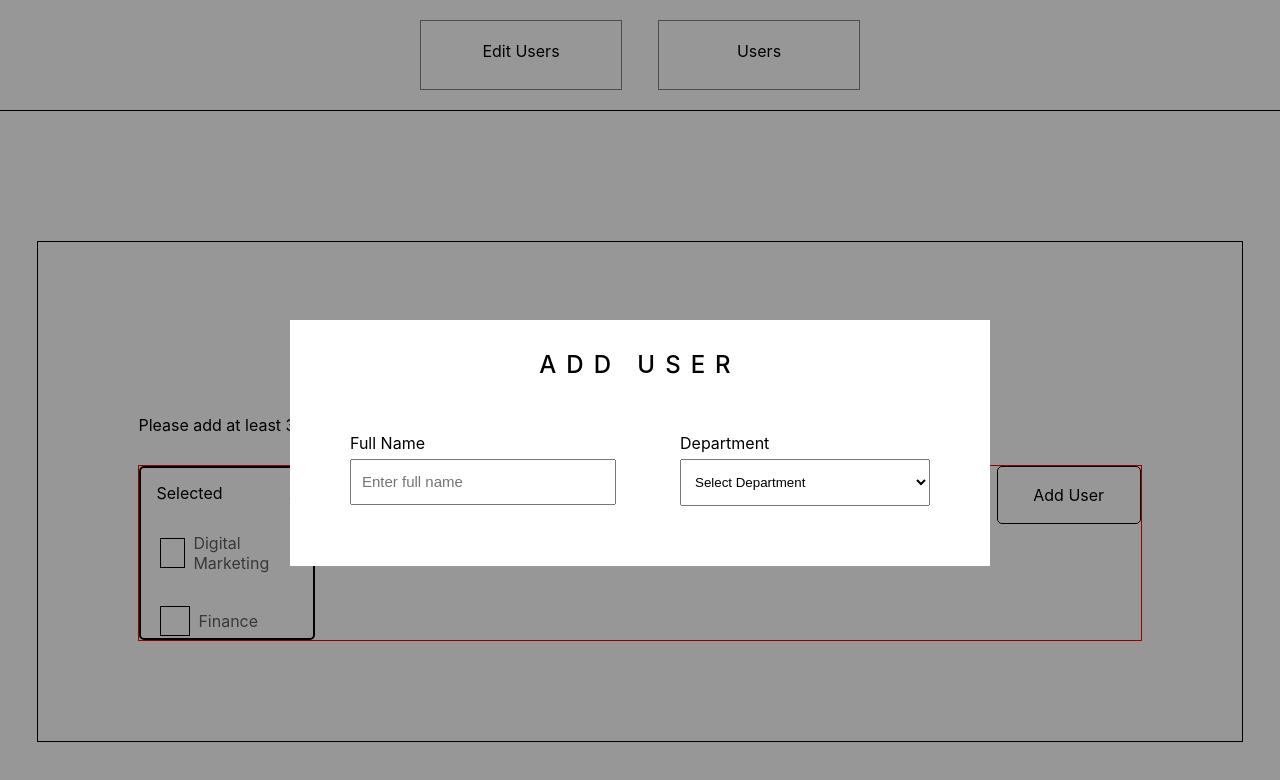
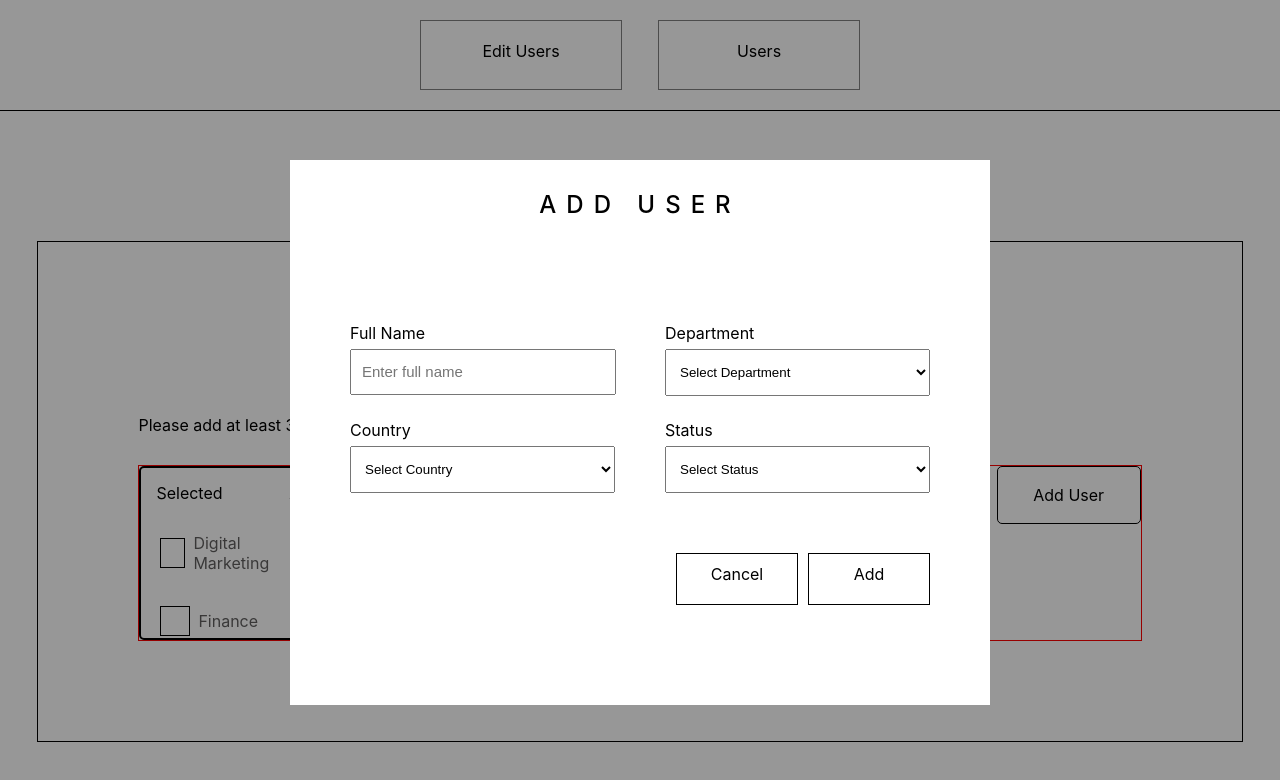
Before and after one commit to Ankaanaa/testWork, a React (Create React App) app: page /users in a window 1280 px wide. Both pictures are taken after a click on the element "Add User". Shown: the top 780 px of the page. Built offline with nearby package versions, Linux system fonts and the light colour scheme.

Commit message:
Окрнчание верстки модалки и функционал добавления нового пользователя

```diff
--- a/src/users/modal/Modal.scss
+++ b/src/users/modal/Modal.scss
@@ -12,7 +12,7 @@
         background-color: white;
         max-width: 700px;
         margin: 0 auto;
-        top: 40%;
+        top: 20%;
     }
 
     .modal__title {
@@ -25,6 +25,7 @@
     }
     .modal__content {
         padding: 60px;
+        padding-bottom: 100px;
         margin-top: 20px;
     }
     .modal__form {
@@ -34,6 +35,7 @@
     }
     .modal__items {
         position: relative;
+        margin-top: 50px;
     }
     .modal__input {
         width: 250px;
@@ -45,7 +47,13 @@
         }
     }
     .modal__select {
-        width: 250px;
+        width: 265px;
+        height: 47px;
+        padding-left: 10px;
+    }
+    .modal__select__2 {
+        // margin-top: 20px;
+        width: 265px;
         height: 47px;
         padding-left: 10px;
     }
@@ -53,4 +61,32 @@
         position: absolute;
         top: -26px;
     }
+
+    .modal__buttons {
+        display: flex;
+        margin-top: 60px;
+        justify-content: flex-end;
+    }
+
+    .modal__btn {
+        border: 1px solid black;
+        width: 120px;
+        text-align: center;
+        padding-top: 10px;
+        height: 40px;
+        cursor: pointer;
+        transition: all 400ms ease;
+
+        &:hover {
+            background-color: black;
+            color: white;
+        }
+
+        &:last-of-type {
+            margin-left: 10px;
+        }
+    }
+    .modal__error {
+        color: red;
+    }
 }
--- a/src/users/modal/Modal.tsx
+++ b/src/users/modal/Modal.tsx
@@ -1,11 +1,15 @@
-import { useState } from 'react'
+import { useEffect, useState } from 'react'
+import { users } from '../../data/data'
 import './Modal.scss'
-
 interface department {
 	name: string
 	value: string
 }
 interface countries {
+	name: string
+	value: string
+}
+interface statuses {
 	name: string
 	value: string
 }
@@ -21,12 +25,24 @@ const Modal = (props: props) => {
 	const [dataDepartment, setDataDepartment] = useState<department[]>(
 		props.dataDepartment
 	)
+	const [dataStatuses, setDataStatuses] = useState<statuses[]>([])
 	const [formData, setFormData] = useState({
-		input1: '',
+		name: '',
 		department: '',
-		input3: '',
-		input4: '',
+		country: '',
+		status: '',
 	})
+	const [error, setError] = useState<boolean>(false)
+
+	useEffect(() => {
+		const FetchStatus = async () => {
+			const res = await fetch('/Statuses.json')
+			const status = await res.json()
+
+			setDataStatuses(status)
+		}
+		FetchStatus()
+	}, [])
 	const handleModalClick = (e: React.MouseEvent) => {
 		e.stopPropagation()
 	}
@@ -41,24 +57,58 @@ const Modal = (props: props) => {
 	const SelectParams = (
 		e: React.ChangeEvent<HTMLSelectElement>,
 		mode: 'department' | 'country' | 'status',
-		data?: department[]
+		data: department[]
 	) => {
-		debugger
 		const { name, value } = e.target
-		const FindComponent = data?.findIndex(index => {
+		const FindComponent = data.findIndex(index => {
 			if (mode === 'department') {
+				return index.name === value
+			} else if (mode === 'country') {
+				return index.name === value
+			} else {
 				return index.name === value
 			}
 		})
-		if (mode === 'department' && FindComponent !== undefined) {
-			debugger
+		if (mode === 'department') {
 			if (FindComponent !== 0) {
 				setDataDepartment(prev => {
 					const newData = [...prev]
 					newData.splice(FindComponent, 1)
 					newData.unshift({
-						name: dataDepartment[FindComponent].name,
-						value: dataDepartment[FindComponent].value,
+						name: data[FindComponent].name,
+						value: data[FindComponent].value,
+					})
+					return newData
+				})
+			}
+			setFormData(prev => ({
+				...prev,
+				[e.target.name]: e.target.value,
+			}))
+		} else if (mode === 'country') {
+			if (FindComponent !== 0) {
+				setDataCountries(prev => {
+					const newData = [...prev]
+					newData.splice(FindComponent, 1)
+					newData.unshift({
+						name: data[FindComponent].name,
+						value: data[FindComponent].value,
+					})
+					return newData
+				})
+			}
+			setFormData(prev => ({
+				...prev,
+				[e.target.name]: e.target.value,
+			}))
+		} else {
+			if (FindComponent !== 0) {
+				setDataStatuses(prev => {
+					const newData = [...prev]
+					newData.splice(FindComponent, 1)
+					newData.unshift({
+						name: data[FindComponent].name,
+						value: data[FindComponent].value,
 					})
 					return newData
 				})
@@ -69,7 +119,38 @@ const Modal = (props: props) => {
 			}))
 		}
 	}
-	console.log(formData.department)
+	const CloseModal = () => {
+		setFormData({
+			name: '',
+			department: '',
+			country: '',
+			status: '',
+		})
+		props.setToggleModal(false)
+	}
+
+	const AddUsers = () => {
+		if (
+			formData.name.trim().length < 5 ||
+			formData.country.length === 0 ||
+			formData.department.length === 0 ||
+			formData.status.length === 0
+		) {
+			setError(true)
+			setTimeout(() => {
+				setError(false)
+			}, 3000)
+		}
+
+		users.push({
+			name: formData.name,
+			department: formData.department,
+			country: formData.country,
+			status: formData.status,
+		})
+
+		props.setToggleModal(false)
+	}
 	return (
 		<div onClick={() => props.setToggleModal(false)} className='modal'>
 			<div onClick={handleModalClick} className='modal__block'>
@@ -77,16 +158,16 @@ const Modal = (props: props) => {
 				<div className='modal__content'>
 					<form className='modal__form'>
 						<div className='modal__items'>
-							<label className='modal__label' htmlFor='input1'>
+							<label className='modal__label' htmlFor='name'>
 								Full Name
 							</label>
 							<input
 								placeholder='Enter full name'
 								className='modal__input'
 								type='text'
-								id='input1'
-								name='input1'
-								value={formData.input1}
+								id='name'
+								name='name'
+								value={formData.name}
 								onChange={handleChange}
 							/>
 						</div>
@@ -113,7 +194,64 @@ const Modal = (props: props) => {
 								})}
 							</select>
 						</div>
+						<div className='modal__items'>
+							<label className='modal__label' htmlFor='country'>
+								Country
+							</label>
+							<select
+								value={formData.country}
+								className='modal__select__2'
+								id='country'
+								onChange={e => SelectParams(e, 'country', dataCountries)}
+								name='country'
+							>
+								<option value={''} disabled selected>
+									Select Country
+								</option>
+								{dataCountries.map((el, index) => {
+									return (
+										<option key={index} value={el.name}>
+											{el.name}
+										</option>
+									)
+								})}
+							</select>
+						</div>
+						<div className='modal__items'>
+							<label className='modal__label' htmlFor='status'>
+								Status
+							</label>
+							<select
+								value={formData.status}
+								className='modal__select__2'
+								id='status'
+								onChange={e => SelectParams(e, 'status', dataStatuses)}
+								name='status'
+							>
+								<option value={''} disabled selected>
+									Select Status
+								</option>
+								{dataStatuses.map((el, index) => {
+									return (
+										<option key={index} value={el.name}>
+											{el.name}
+										</option>
+									)
+								})}
+							</select>
+						</div>
 					</form>
+					<div className='modal__buttons'>
+						<div className='modal__btn' onClick={CloseModal}>
+							Cancel
+						</div>
+						<div className='modal__btn' onClick={AddUsers}>
+							Add
+						</div>
+					</div>
+					{error === true && (
+						<div className='modal__error'>Fill in all fields</div>
+					)}
 				</div>
 			</div>
 		</div>
```
